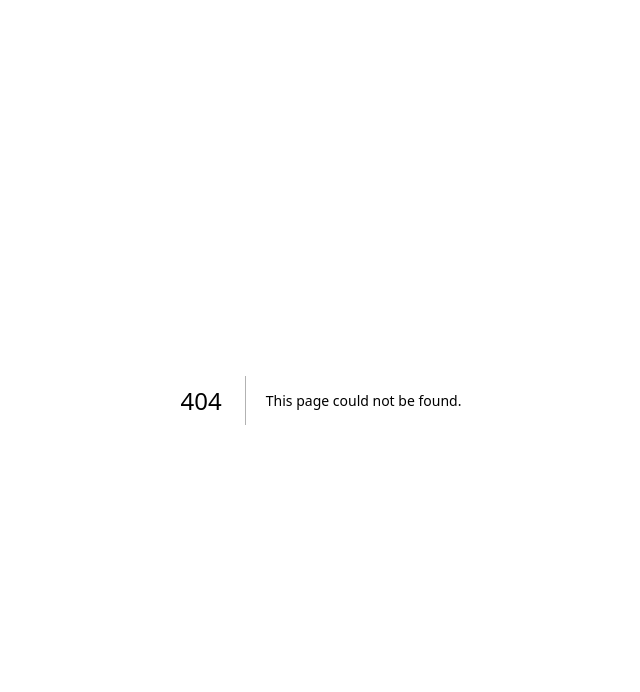
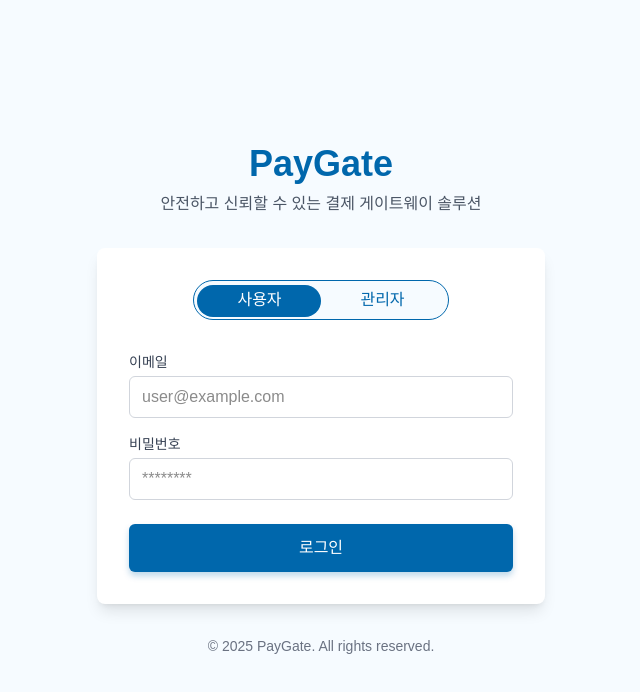
Before and after one commit to WON-Q/pg-client, a Next.js app: page /login in a window 1280 px wide. Before the commit this address had no page. Shown: the top 692 px of the page, without its empty margins (319-959 px from the left). Built offline with nearby package versions, Linux system fonts and the light colour scheme.

Commit message:
Feat: 로그인 페이지 UI 작업

```diff
--- /dev/null
+++ b/app/login/page.tsx
@@ -0,0 +1,139 @@
+"use client";
+
+import { useState } from "react";
+
+/**
+ * 로그인 페이지
+ */
+export default function Login() {
+  const [email, setEmail] = useState(""); // 이메일 (ID)
+  const [password, setPassword] = useState(""); // 비밀번호
+  const [isAdmin, setIsAdmin] = useState(false); // 관리자 여부
+
+  /**
+   * 로그인 폼 제출 처리 함수
+   */
+  const handleSubmit = async (e: React.FormEvent) => {
+    e.preventDefault();
+    // 로그인 시도 정보 콘솔에 출력
+    console.log("Login attempt with:", { email, password, isAdmin });
+
+    // Todo: 로그인 API 호출로 변경
+  };
+
+  /**
+   * 사용자/관리자 로그인 모드 전환 함수
+   * <br />
+   * 모드 전환 시 입력 필드를 초기화합니다.
+   */
+  const toggleLoginType = () => {
+    setIsAdmin(!isAdmin);
+    // 사용자/관리자 전환에 따라 이메일과 비밀번호 초기화
+    setEmail("");
+    setPassword("");
+  };
+
+  /**
+   * 사용자/관리자에 따른 이메일 placeholder
+   * <br />
+   * 관리자일 경우 admin@paygate.com, 사용자일 경우 user@example.com
+   */
+  const emailPlaceholder = isAdmin ? "admin@paygate.com" : "user@example.com";
+
+  return (
+    <div className="min-h-screen flex flex-col justify-center items-center bg-[#F6FBFF]">
+      <div className="text-center mb-8">
+        <h1 className="text-4xl font-bold text-[#0067AC]">PayGate</h1>
+        <p className="mt-2 text-gray-600">
+          안전하고 신뢰할 수 있는 결제 게이트웨이 솔루션
+        </p>
+      </div>
+
+      <div className="p-8 rounded-lg shadow-lg w-full max-w-md bg-white">
+        <div className="flex justify-center mb-8">
+          <div
+            className="relative bg-[#F6FBFF] border border-[#0067AC] rounded-full h-10 w-64 p-1 cursor-pointer"
+            onClick={toggleLoginType}
+          >
+            <div
+              className="absolute top-1 h-8 w-[49%] bg-[#0067AC] rounded-full transition-all duration-300 ease-in-out"
+              style={{ left: isAdmin ? "50%" : "1%" }}
+            ></div>
+
+            <div className="grid grid-cols-2 h-full relative z-10">
+              <div
+                className={`flex items-center justify-center font-medium transition-colors ${
+                  !isAdmin ? "text-white" : "text-[#0067AC]"
+                }`}
+              >
+                사용자
+              </div>
+              <div
+                className={`flex items-center justify-center font-medium transition-colors ${
+                  isAdmin ? "text-white" : "text-[#0067AC]"
+                }`}
+              >
+                관리자
+              </div>
+            </div>
+          </div>
+        </div>
+
+        <form onSubmit={handleSubmit} className="mt-2">
+          <div className="mb-4">
+            <label
+              htmlFor="email"
+              className="block text-sm font-medium mb-1 text-gray-700"
+            >
+              이메일
+            </label>
+            <input
+              id="email"
+              type="email"
+              placeholder={emailPlaceholder}
+              className="w-full px-3 py-2 rounded-md focus:outline-none border border-gray-300 focus:ring-2 focus:ring-[#0067AC]"
+              value={email}
+              onChange={(e) => setEmail(e.target.value)}
+              required
+            />
+          </div>
+
+          <div className="mb-6">
+            <div className="flex justify-between items-center mb-1">
+              <label
+                htmlFor="password"
+                className="block text-sm font-medium text-gray-700"
+              >
+                비밀번호
+              </label>
+            </div>
+            <input
+              id="password"
+              type="password"
+              placeholder="********"
+              className="w-full px-3 py-2 rounded-md focus:outline-none border border-gray-300 focus:ring-2 focus:ring-[#0067AC]"
+              value={password}
+              onChange={(e) => setPassword(e.target.value)}
+              required
+            />
+          </div>
+
+          <button
+            type="submit"
+            className="w-full py-3 rounded-md hover:shadow-lg transition-all focus:outline-none focus:ring-2 focus:ring-offset-2 text-white font-medium"
+            style={{
+              backgroundColor: "#0067AC",
+              boxShadow: "0 4px 6px rgba(0, 103, 172, 0.25)",
+            }}
+          >
+            로그인
+          </button>
+        </form>
+      </div>
+
+      <footer className="mt-8 text-center text-sm text-gray-500">
+        © 2025 PayGate. All rights reserved.
+      </footer>
+    </div>
+  );
+}
```
